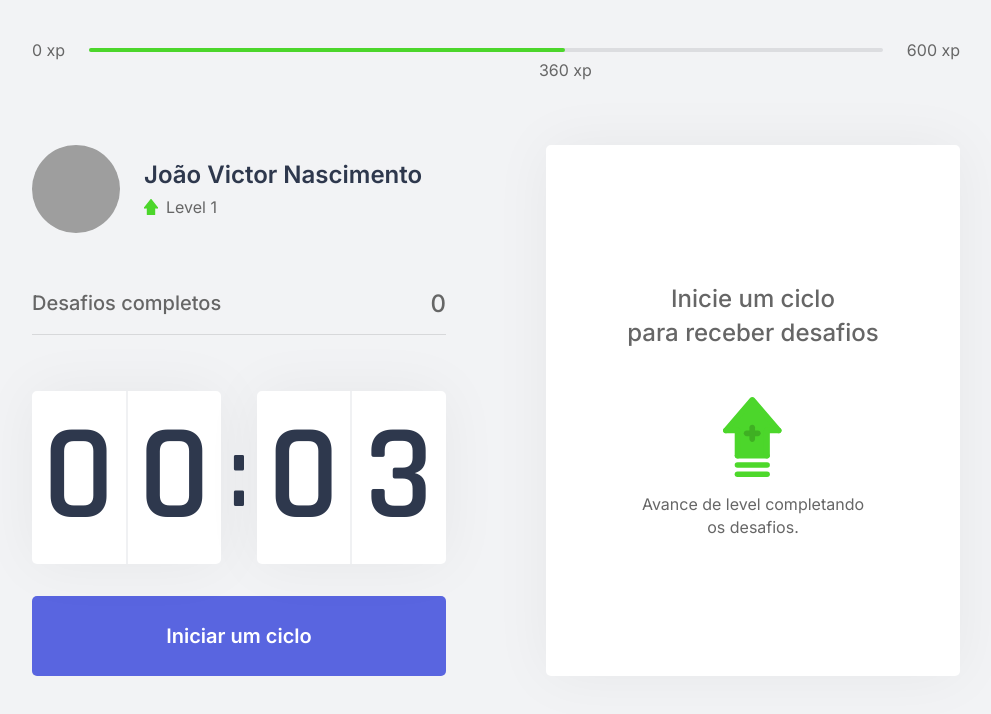
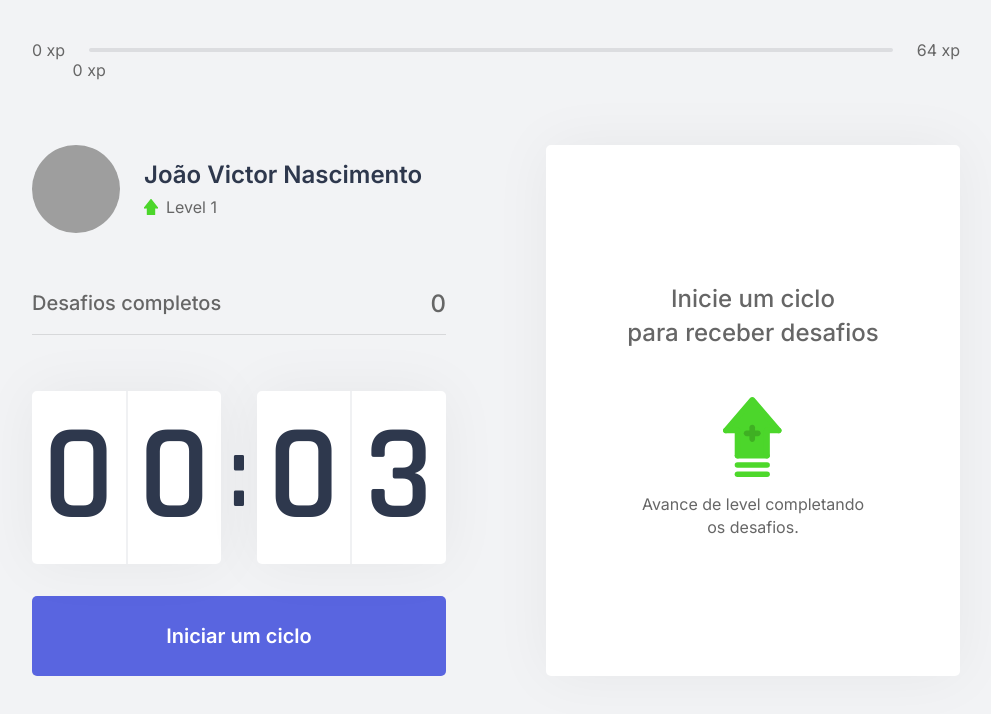
Before and after one commit to nascjoao/moveit, a Next.js app: page / in a window 1280 px wide. Shown: the top 714 px of the page, without its empty margins (144-1135 px from the left). Built offline with nearby package versions, Linux system fonts and the light colour scheme; grey boxes are pictures that could not be loaded.

Commit message:
xp bar component pulls data from context

```diff
--- a/src/components/ExperienceBar.tsx
+++ b/src/components/ExperienceBar.tsx
@@ -1,14 +1,20 @@
+import { useContext } from 'react'
+import { ChallengesContext } from '../contexts/ChallengesContext'
 import styles from '../styles/components/ExperienceBar.module.css'
 
 export function ExperienceBar() {
+    const { currentExperience, experienceToNextLevel } = useContext(ChallengesContext)
+
+    const percentToNextLevel = Math.round(currentExperience * 100) / experienceToNextLevel
+
     return (
         <header className={styles.experienceBar}>
             <span>0 xp</span>
             <div>
-                <div style={{ width: '60%' }} />
-                <span className={styles.currentExperience} style={{ left: '60%' }}>360 xp</span>
+                <div style={{ width: `${percentToNextLevel}%` }} />
+                <span className={styles.currentExperience} style={{ left: `${percentToNextLevel}%` }}>{currentExperience} xp</span>
             </div>
-            <span>600 xp</span>
+            <span>{experienceToNextLevel} xp</span>
         </header>
     )
 }
--- a/src/contexts/ChallengesContext.tsx
+++ b/src/contexts/ChallengesContext.tsx
@@ -15,6 +15,7 @@
 interface ChallengesContextData {
     level: number;
     currentExperience: number;
+    experienceToNextLevel: number;
     challengesCompleted: number;
     activeChallenge: Challenge;
     counterActive: boolean;
@@ -32,6 +33,8 @@
     const [challengesCompleted, setChallengesCompleted] = useState(0)
     const [activeChallenge, setActiveChallenge] = useState(null)
     const [counterActive, setCounterActive] = useState(false)
+
+    const experienceToNextLevel = Math.pow((level + 1) * 4, 2)
 
     function levelUp() {
         setLevel(level + 1)
@@ -55,6 +58,7 @@
         <ChallengesContext.Provider value={{
             level,
             currentExperience,
+            experienceToNextLevel,
             challengesCompleted,
             activeChallenge,
             counterActive,
```
